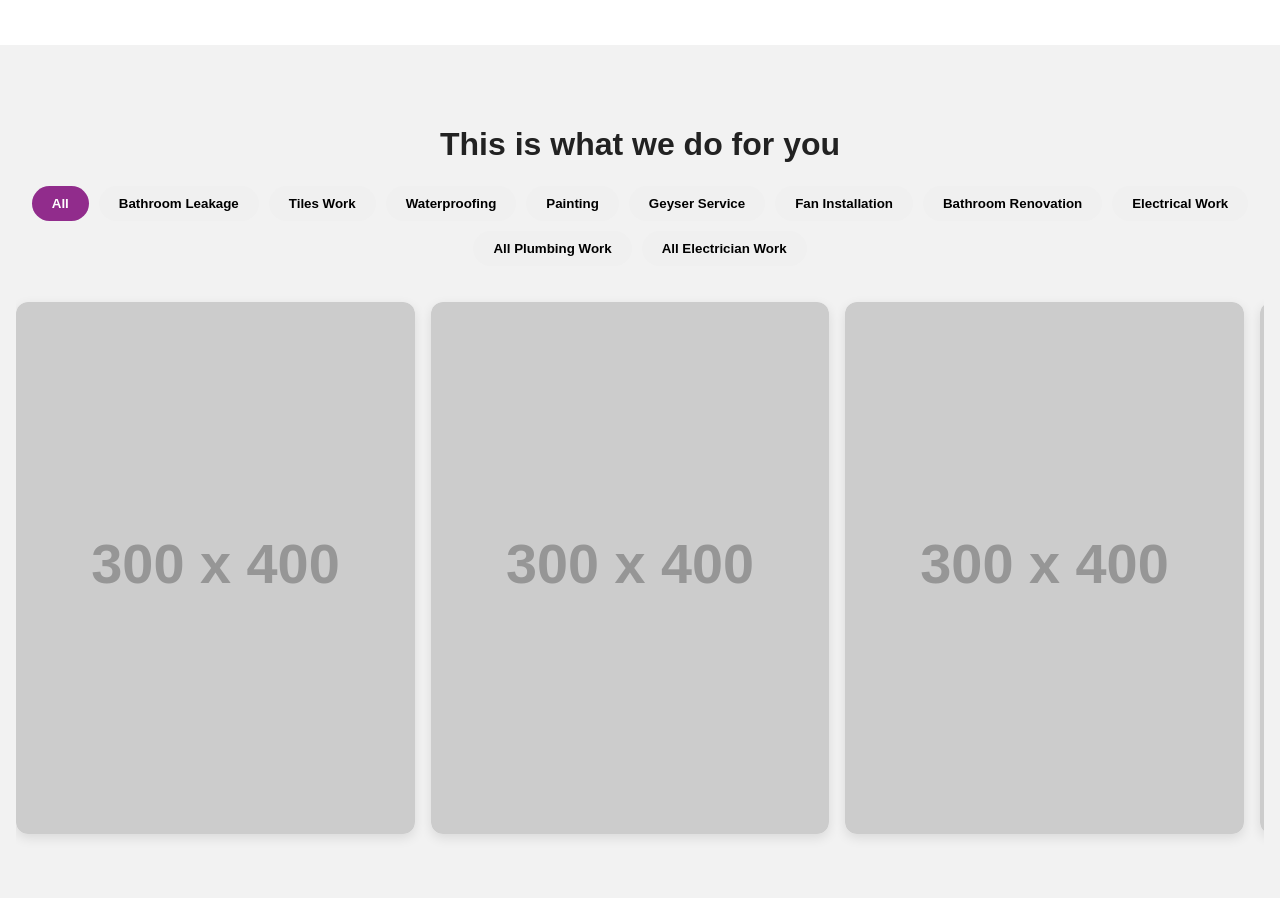
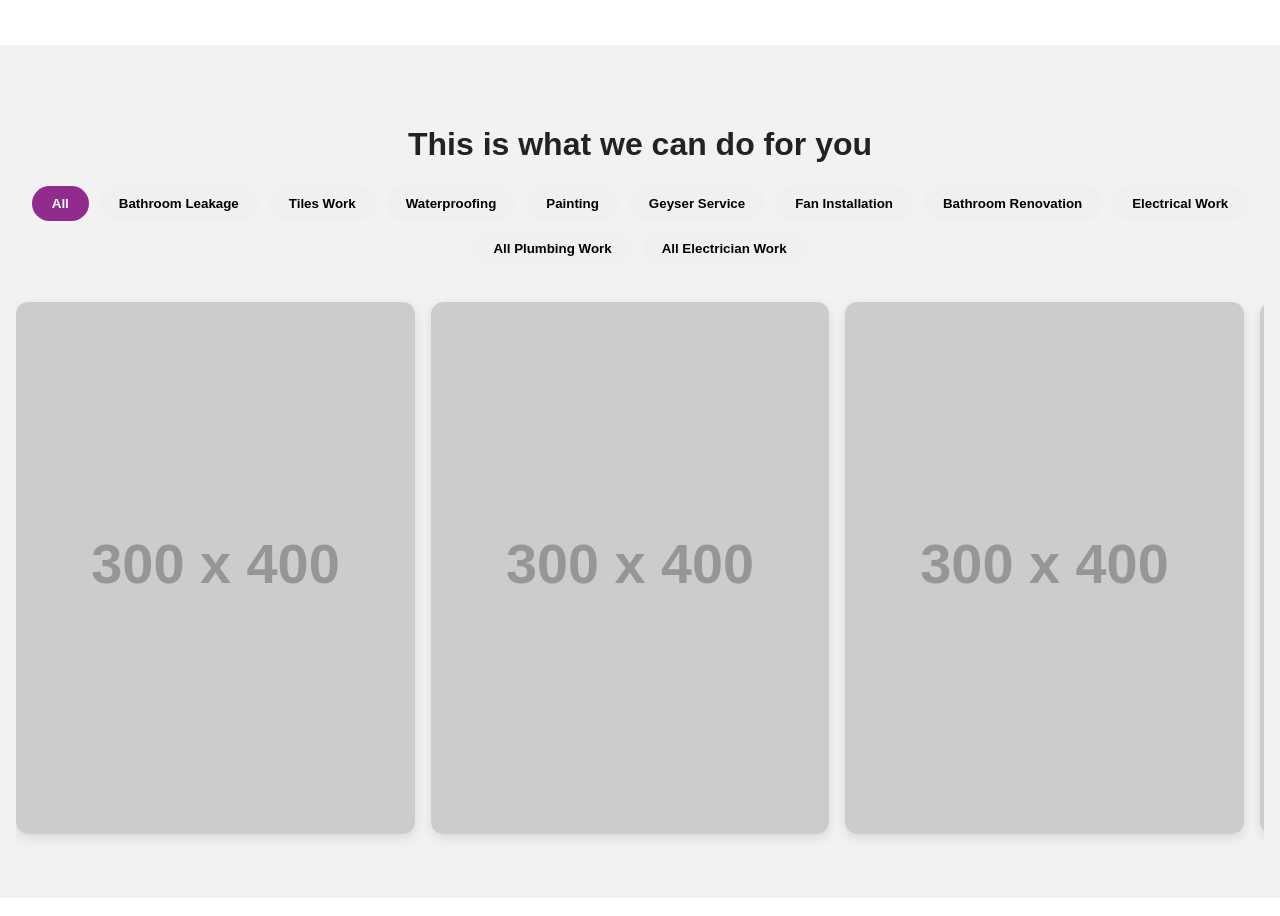
Before and after one commit to vikasab101-smm/shree-sai-ansh-plumbing, a plain HTML site: page index.html in a window 1280 px wide. Shown: the part 1912-2828 px from the top of the page. Drawn offline with nearby package versions, Linux system fonts and the light colour scheme; placeholder pictures from the web are drawn by us; a script that the page names is missing.

Commit message:
Update index.html

```diff
--- a/index.html
+++ b/index.html
@@ -764,7 +764,7 @@ before-after-section {
 <!-- Gallery Section Start -->
 <!-- Updated Gallery Tabs -->
 <section id="gallery">
-  <h2>This is what we do for you</h2>
+  <h2>This is what we can do for you</h2>
 
   <!-- Tab Buttons -->
   <div class="gallery-tabs">
```
